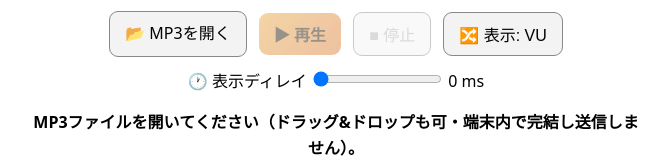
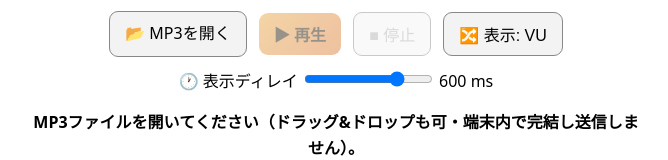
Before and after one commit to yomei-o/mp3vu_cpp, a plain HTML site: page wasmdist/index.html in a window 1280 px wide. Shown: the part 524-684 px from the top of the page, without its empty margins (304-972 px from the left). Drawn offline with Linux system fonts and the light colour scheme; no server answers.

Commit message:
Default display-delay to 600ms
Co-Authored-By: Claude Opus 4.8 (1M context) <noreply@anthropic.com>

```diff
--- a/wasmdist/index.html
+++ b/wasmdist/index.html
@@ -40,8 +40,8 @@
     <button id="mode">🔀 表示: VU</button>
   </div>
   <div class="row">
-    <label>🕐 表示ディレイ <input type="range" id="sync" min="0" max="800" step="10" value="0">
-      <span id="syncval" style="font-variant-numeric:tabular-nums">0 ms</span></label>
+    <label>🕐 表示ディレイ <input type="range" id="sync" min="0" max="800" step="10" value="600">
+      <span id="syncval" style="font-variant-numeric:tabular-nums">600 ms</span></label>
   </div>
   <p id="status">MP3ファイルを開いてください（ドラッグ&ドロップも可・端末内で完結し送信しません）。</p>
 
```
